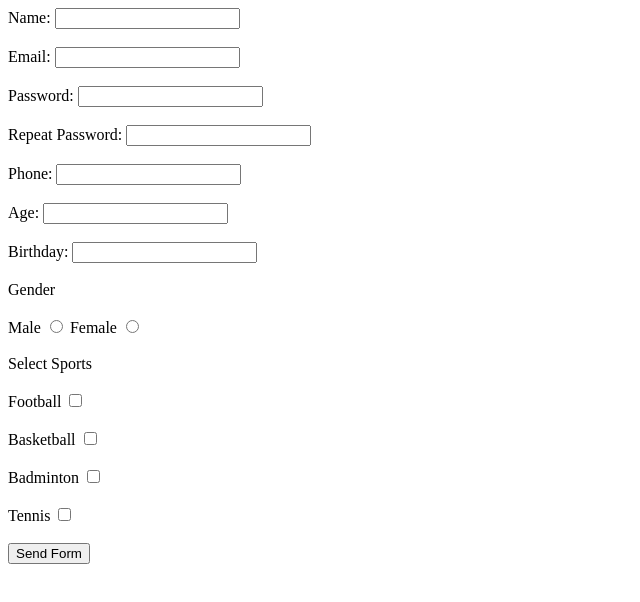
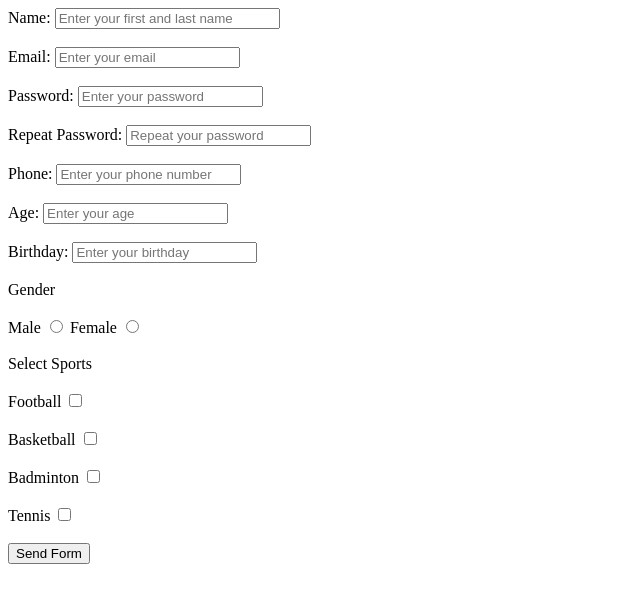
Before and after one commit to PowrPii/its-c003-web-programming-fundamentals, a plain HTML site: page lesson-materials/topic-5-element-of-html-1/practical/form.html in a window 1280 px wide. Shown: the whole page, without its empty margins (0-640 px from the left). Drawn offline with Linux system fonts and the light colour scheme.

Commit message:
Add required attribute to input fields

```diff
--- a/lesson-materials/topic-5-element-of-html-1/practical/form.html
+++ b/lesson-materials/topic-5-element-of-html-1/practical/form.html
@@ -7,13 +7,13 @@
     </head>
     <body>
         <form action="">
-            <label for="name">Name:</label> <input type="text" name="name" id="name"><br><br>
-            <label for="email">Email:</label> <input type="email" name="email" id="email"><br><br>
-            <label for="password">Password:</label> <input type="password" name="password" id="password"><br><br>
-            <label for="repeat-password">Repeat Password:</label> <input type="password" name="repeat-password" id="repeat-password"><br><br>
-            <label for="phone">Phone:</label> <input type="tel" name="phone" id="phone"><br><br>
-            <label for="age">Age:</label> <input type="number" name="age" id="age"><br><br>
-            <label for="birthday">Birthday:</label> <input type="datetime" name="birthday" id="birthday"><br><br>
+            <label for="name">Name:</label> <input type="text" name="name" id="name" placeholder="Enter your first and last name" size="25" required><br><br>
+            <label for="email">Email:</label> <input type="email" name="email" id="email" placeholder="Enter your email" required><br><br>
+            <label for="password">Password:</label> <input type="password" name="password" id="password" placeholder="Enter your password" required><br><br>
+            <label for="repeat-password">Repeat Password:</label> <input type="password" name="repeat-password" placeholder="Repeat your password" id="repeat-password" required><br><br>
+            <label for="phone">Phone:</label> <input type="tel" name="phone" id="phone" placeholder="Enter your phone number" required><br><br>
+            <label for="age">Age:</label> <input type="number" name="age" id="age" placeholder="Enter your age" required><br><br>
+            <label for="birthday">Birthday:</label> <input type="datetime" name="birthday" id="birthday" placeholder="Enter your birthday" required><br><br>
             Gender <br><br>
             <label for="male">Male</label> <input type="radio" name="male" id="male">
             <label for="male">Female</label> <input type="radio" name="male" id="male"><br><br>
```
Also changed, not shown: lesson-materials/topic-5-element-of-html-1/in-class-exercise/index.html (+5 -5 lines).
